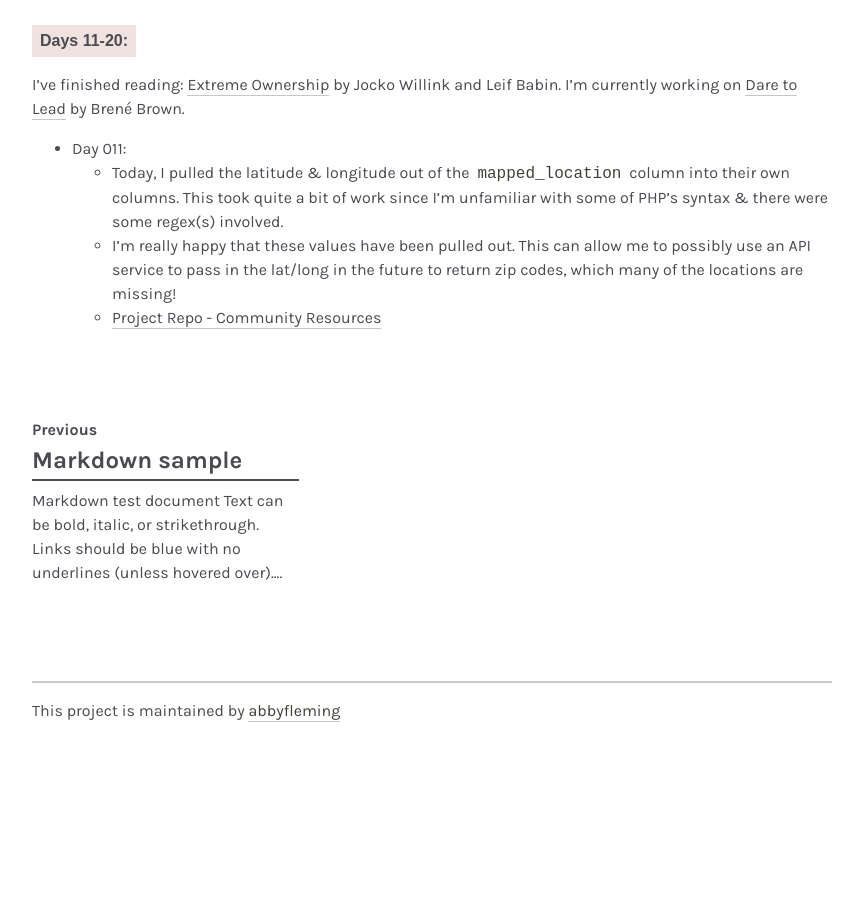
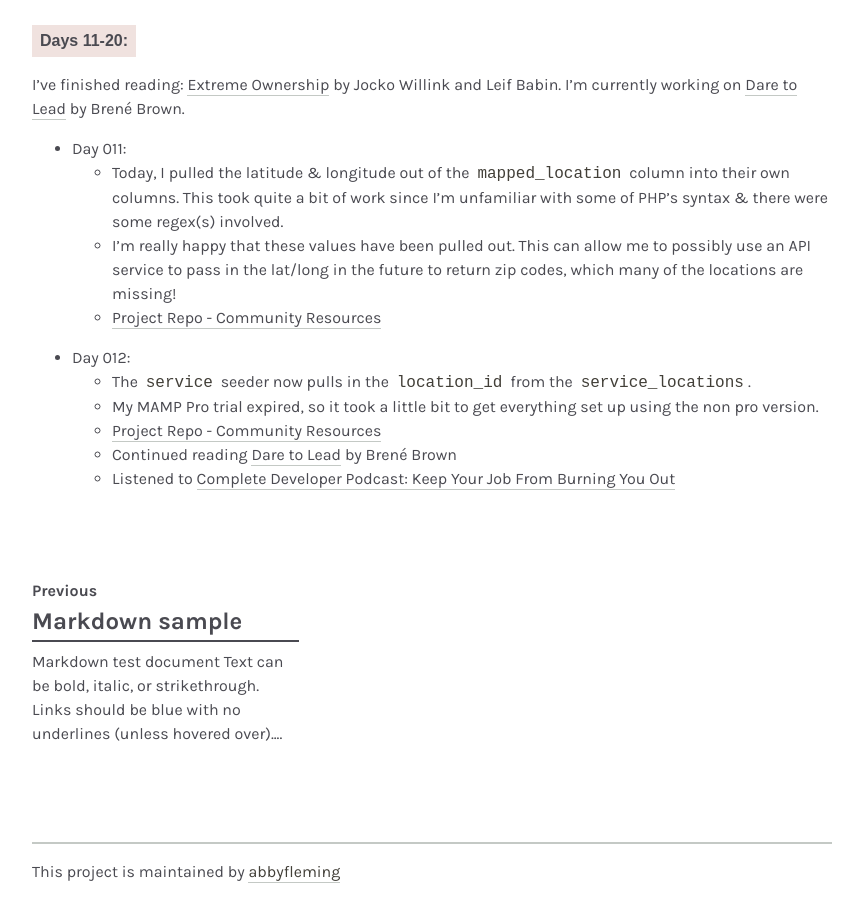
Before and after one commit to abbyfleming/abbyfleming.github.io, a Jekyll site: the page built from _posts/2019-08-05-100-days-of-code.md, in a window 1280 px wide and 900 px high, scrolled down 2682 px. Shown: the whole window, without its empty margins (208-1071 px from the left). Built offline with Jekyll 4.4.1, drawn with Linux system fonts in a browser that asks for light colours; some web fonts are replaced; before the commit the page ends 3421 px from its top, so only the background shows below that.

Commit message:
day 012 update

```diff
--- a/_posts/2019-08-05-100-days-of-code.md
+++ b/_posts/2019-08-05-100-days-of-code.md
@@ -87,3 +87,10 @@ I've finished reading: [Extreme Ownership](https://www.amazon.com/Extreme-Owners
     * Today, I pulled the latitude & longitude out of the `mapped_location` column into their own columns. This took quite a bit of work since I'm unfamiliar with some of PHP's syntax & there were some regex(s) involved.
     * I'm really happy that these values have been pulled out. This can allow me to possibly use an API service to pass in the lat/long in the future to return zip codes, which many of the locations are missing!
     * [Project Repo - Community Resources](https://github.com/abbyfleming/community-resources)
+
+* Day 012:
+    * The `service` seeder now pulls in the `location_id` from the `service_locations`.
+    * My MAMP Pro trial expired, so it took a little bit to get everything set up using the non pro version.
+    * [Project Repo - Community Resources](https://github.com/abbyfleming/community-resources)
+    * Continued reading [Dare to Lead](https://daretolead.brenebrown.com/) by Brené Brown
+    * Listened to [Complete Developer Podcast: Keep Your Job From Burning You Out](https://completedeveloperpodcast.com/episode-217/)
```
